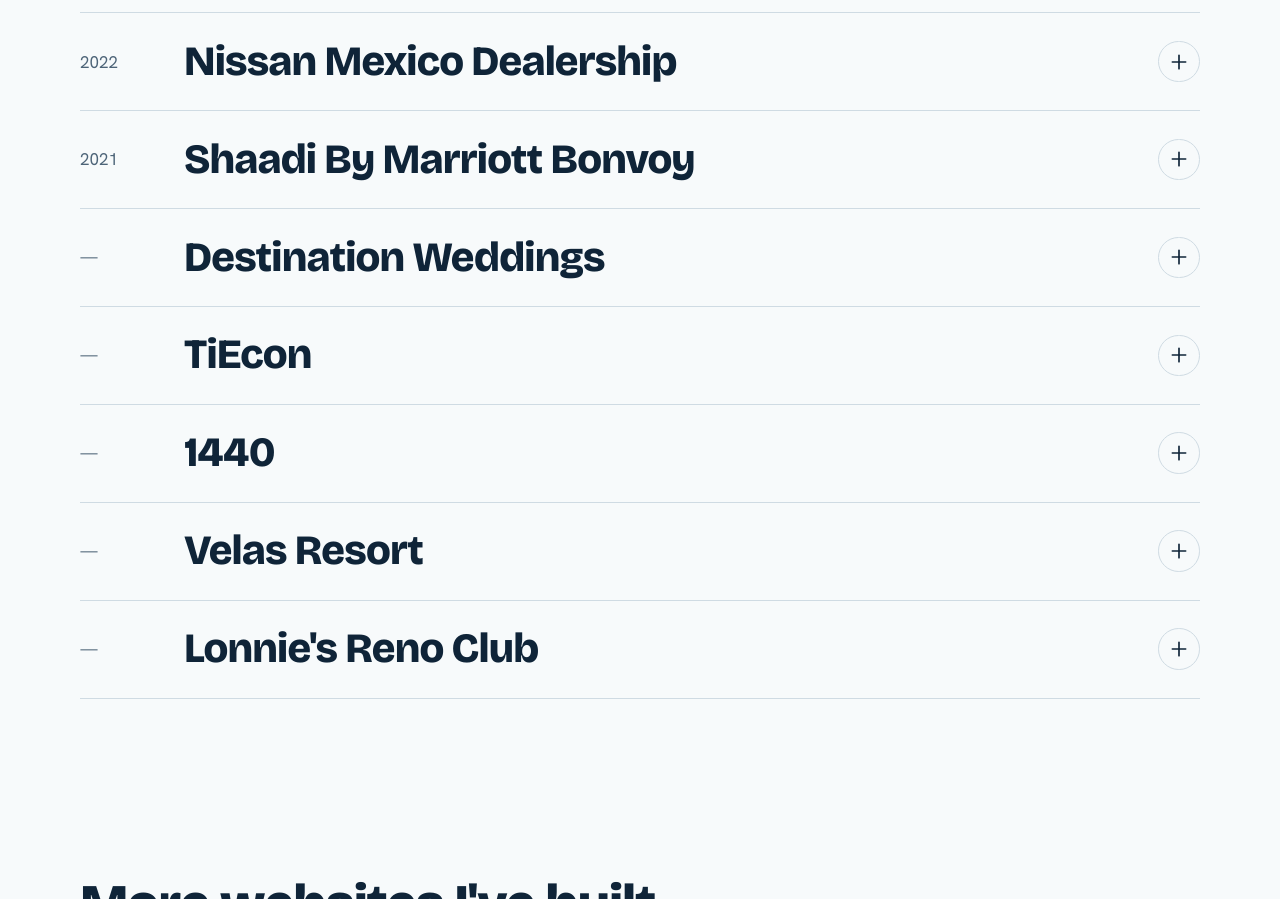
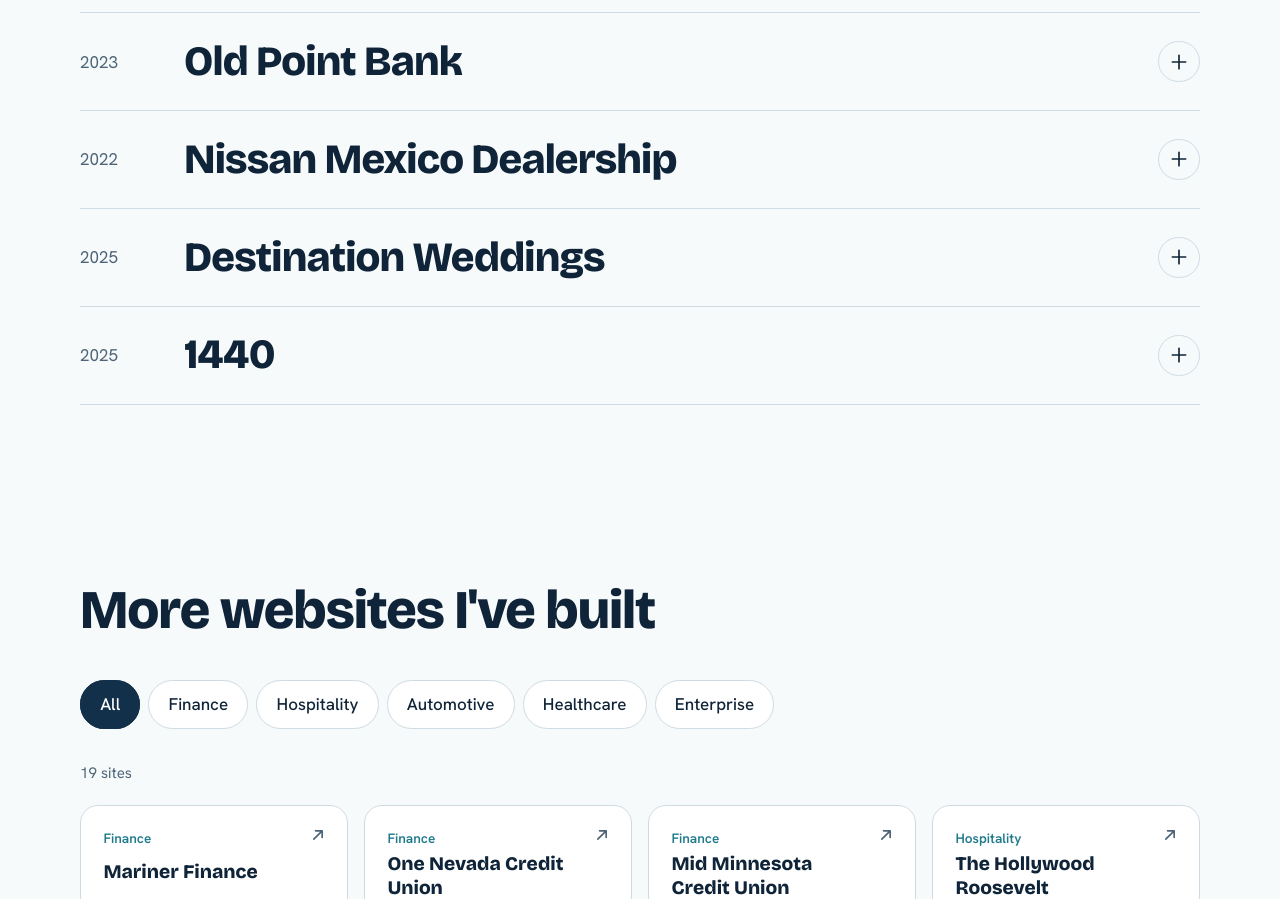
Before and after one commit to Mikdadali/mikdadali.github.io, a React (Vite) app: page / in a window 1280 px wide. Shown: the part 3540-4439 px from the top of the page. Built offline with nearby package versions, Linux system fonts and the light colour scheme.

Commit message:
Updated main projects

```diff
--- a/src/data.js
+++ b/src/data.js
@@ -45,6 +45,13 @@ export const PROJECTS = [
     tags: ["Automotive", "Responsive", "Inventory", "Booking Forms", "CMS"],
   },
   {
+    year: "2026",
+    title: "Velas Resort",
+    url: "https://www.velasresorts.com.mx/",
+    text: "Responsive resort website with a booking engine, managed through a CMS.",
+    tags: ["UIKit", "Responsive", "Booking Engine", "CMS"],
+  },
+  {
     year: "2025",
     title: "StrideCare",
     url: "https://www.stridecare.com/",
@@ -66,47 +73,19 @@ export const PROJECTS = [
     tags: ["UIKit", "Responsive", "CMS", "Inventory"],
   },
   {
-    year: "2021",
-    title: "Shaadi By Marriott Bonvoy",
-    url: "https://www.marriottindiaweddings.com/",
-    text: "Developed a luxury wedding platform for Marriott with a full reservation and booking engine, responsive design, and CMS.",
-    tags: ["UIKit", "Booking Engine", "CMS", "Responsive"],
-  },
-  {
-    year: "",
+    year: "2025",
     title: "Destination Weddings",
     url: "https://www.destinationweddings.com/",
     text: "Responsive website for a destination wedding planning service: resort and destination browsing, planning guides, real wedding galleries, exclusive offers, a guest wedding finder, and a free quote request form.",
     tags: ["Wedding Planning", "Responsive", "Lead Forms", "CMS"],
   },
   {
-    year: "",
-    title: "TiEcon",
-    url: "https://www.tiecon.org/",
-    text: "Website handled end to end, built with UIKit and a CMS, fully responsive.",
-    tags: ["UIKit", "Responsive", "CMS", "Full Project"],
-  },
-  {
-    year: "",
+    year: "2025",
     title: "1440",
     url: "https://www.1440.org/",
     text: "Luxury resort website with a booking engine, eCommerce, blog, and CMS. Full end-to-end frontend development.",
     tags: ["UIKit", "Booking Engine", "eCommerce", "Blog", "CMS"],
-  },
-  {
-    year: "",
-    title: "Velas Resort",
-    url: "https://www.velasresorts.com.mx/",
-    text: "Responsive resort website with a booking engine, managed through a CMS.",
-    tags: ["UIKit", "Responsive", "Booking Engine", "CMS"],
-  },
-  {
-    year: "",
-    title: "Lonnie's Reno Club",
-    url: "https://www.lonniesrenoclub.com/",
-    text: "Responsive website with a booking engine, managed through a CMS.",
-    tags: ["UIKit", "Responsive", "Booking Engine", "CMS"],
-  },
+  }
 ];
 
 export const EXPERIENCE = [
```
